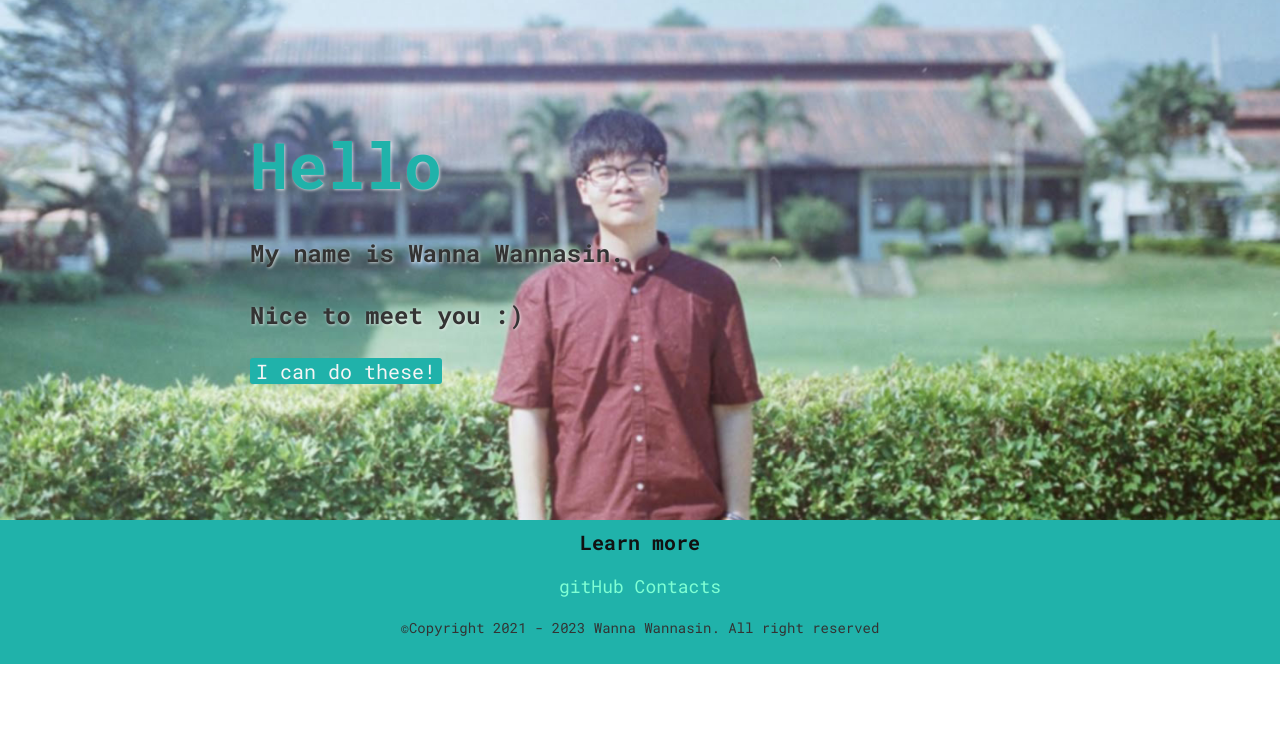
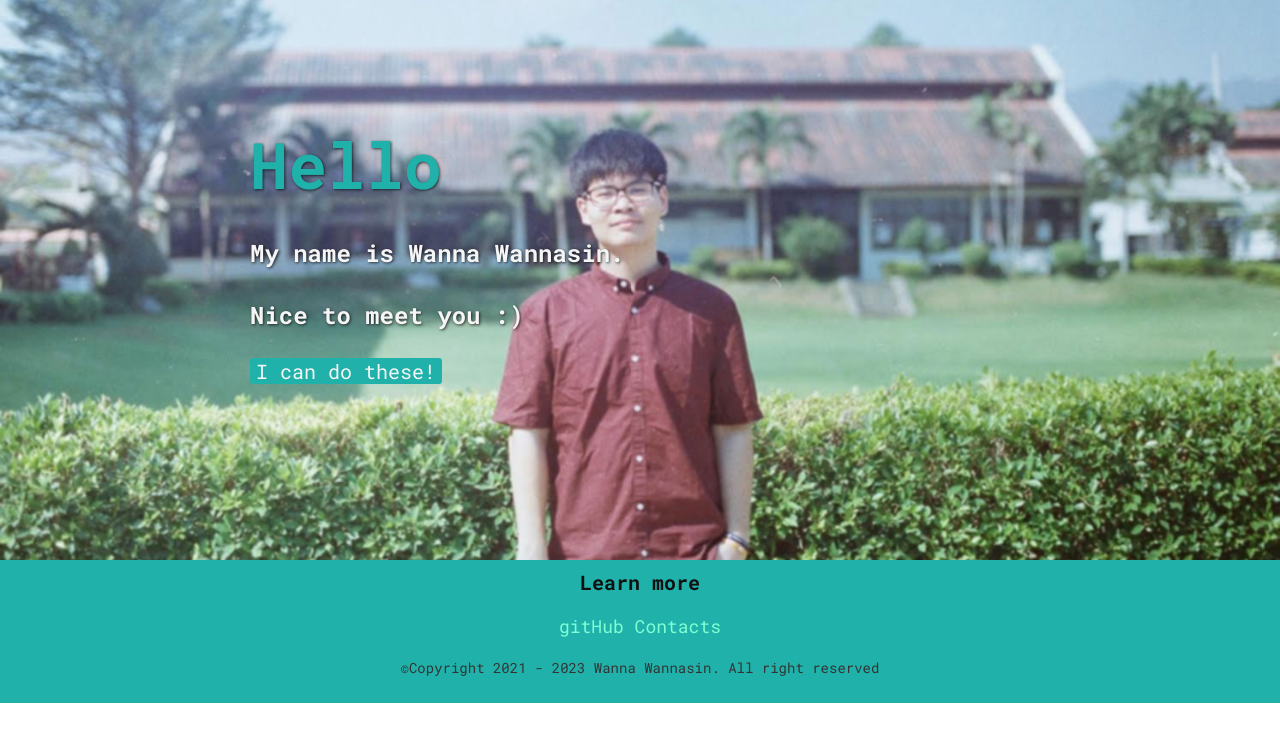
Before and after one commit to DIALQGUE/DjangoTutorial, a Django app: page / in a window 1280 px wide. Shown: the part 64-800 px from the top of the page. Run offline with Django 4.2, Linux system fonts and the light colour scheme.

Commit message:
adjust home look

```diff
--- a/appGeneral/static/appGeneral/main.css
+++ b/appGeneral/static/appGeneral/main.css
@@ -219,17 +219,19 @@ input[type = "text"]:focus {
     background-size: cover;
     background-position: center;
     background-repeat: no-repeat;
-    max-height: 71vh;
+    min-height: 70vh;
+    max-height: 90vh;
     padding: 120px 250px;
 }
 
 .homeLandingItem {
-    text-shadow: 1px 1px 3px rgba(250, 250, 250, 0.7);
+    text-shadow: 1px 1px 3px rgba(0, 0, 0, 0.7);
     margin-top: 0px;
     margin-bottom: 24px;
 }
 
 .homeLandingText {
+    color: whitesmoke;
     font-size: 24px;
     font-weight: 700;
 }
--- a/projectTutorial/settings.py
+++ b/projectTutorial/settings.py
@@ -134,3 +134,5 @@ STATICFILES_STORAGE = 'whitenoise.storage.CompressedManifestStaticFilesStorage'
 # https://docs.djangoproject.com/en/4.0/ref/settings/#default-auto-field
 
 DEFAULT_AUTO_FIELD = 'django.db.models.BigAutoField'
+
+# u58777
```
